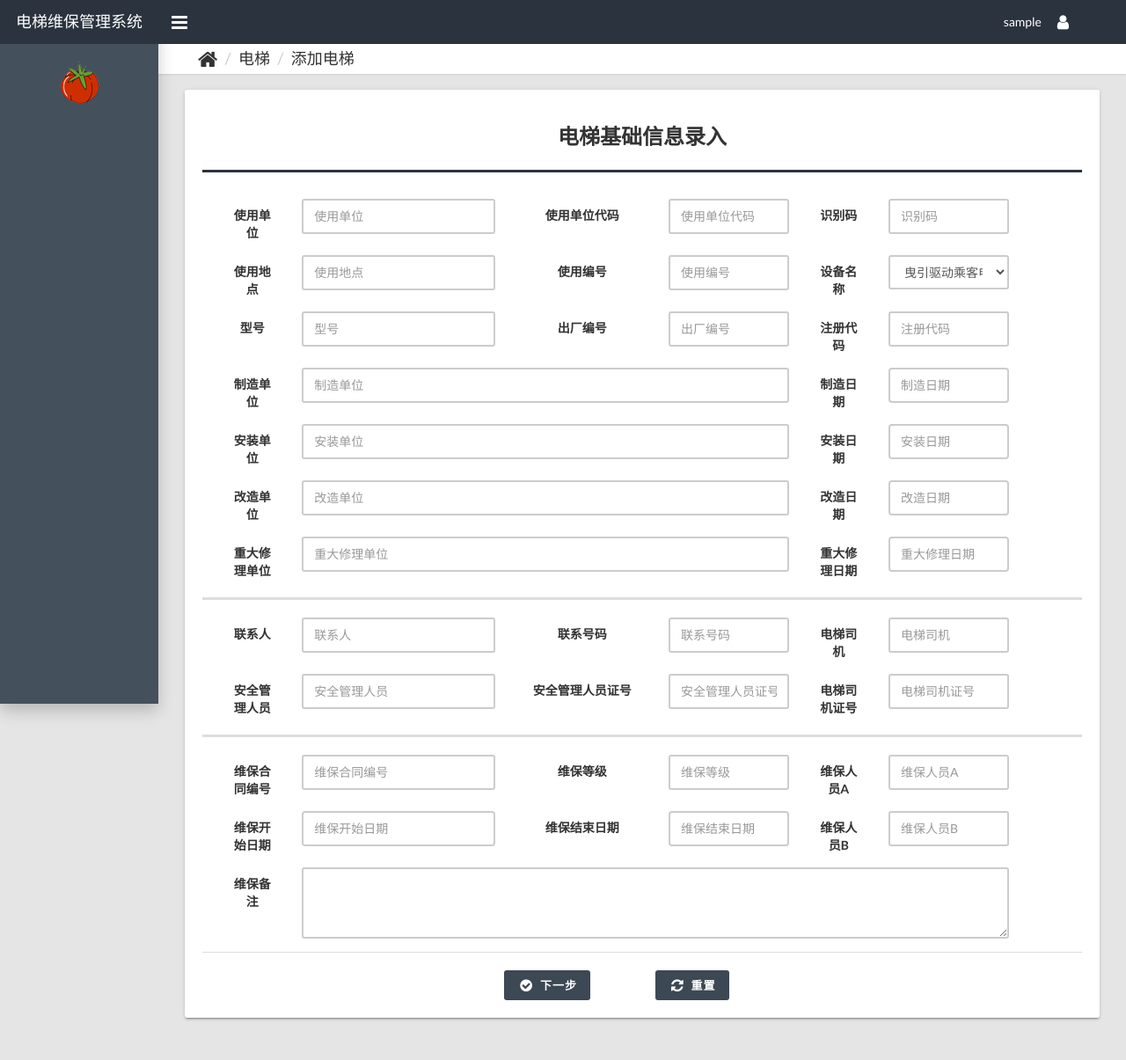
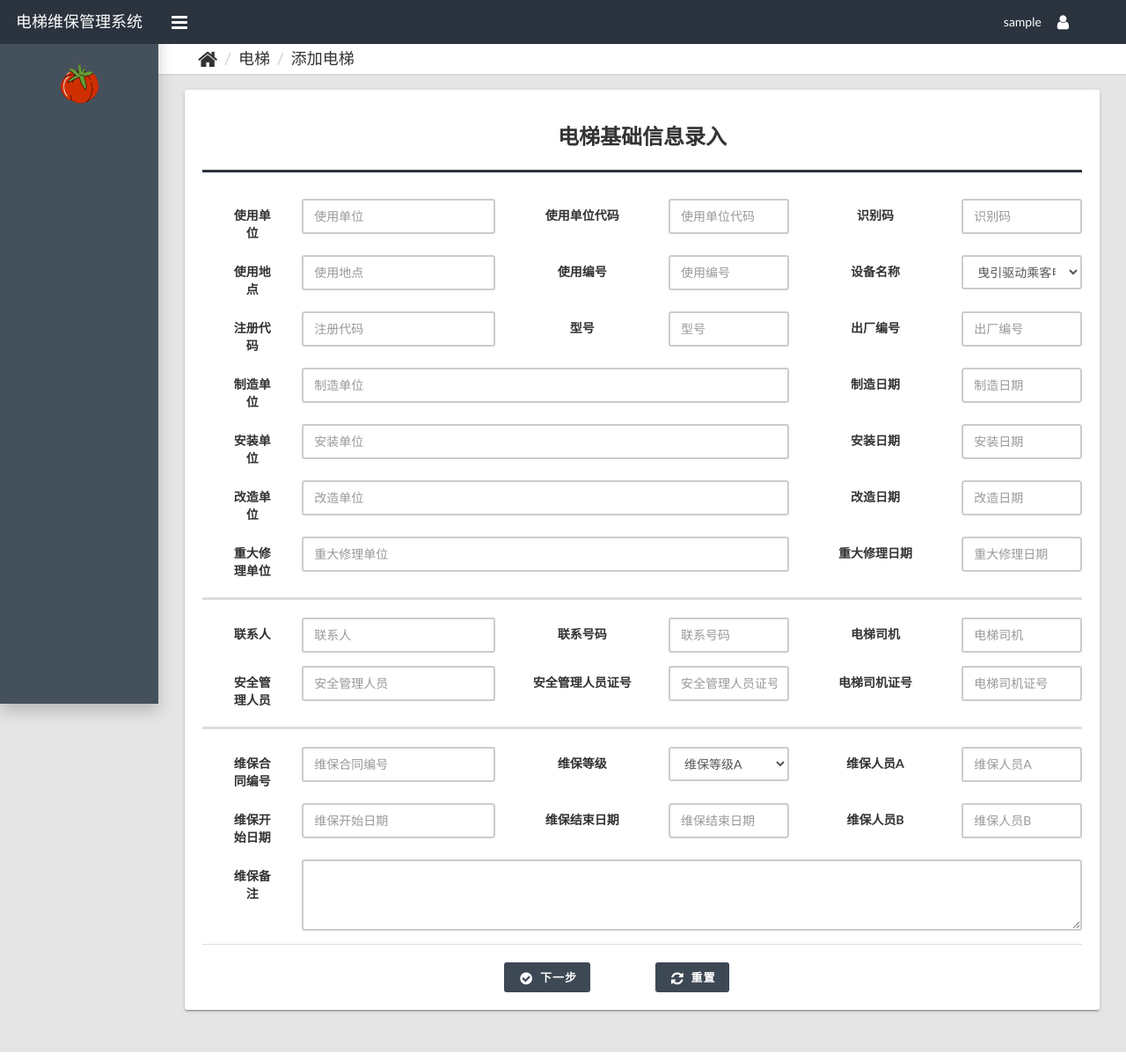
Before and after one commit to llittleTomato/emms, a Flask app: page /elevator_basic_data_input/ in a window 1280 px wide. Shown: the whole page at 88% size. Run offline with Flask 2, Linux system fonts and the light colour scheme; a user stored in the database is signed in; some libraries are stand-ins or nearby versions.

Commit message:
完善电梯数据录入视图函数

```diff
--- /dev/null
+++ b/app/static/js/inputValidate.js
@@ -0,0 +1,3 @@
+function  default_input(default_var) {
+
+}
--- a/app/templates/elevatorInput_basic.html
+++ b/app/templates/elevatorInput_basic.html
@@ -22,88 +22,89 @@
                         <div class="form-group" style="margin-left: 15px">
                             <label class="control-label col-md-1" for="sydw">使用单位</label>
                             <div class="col-md-3">
-                                <input id="sydw" class="form-control" type="text" name="sydw" placeholder="使用单位">
+                                <input id="sydw" class="form-control" type="text" name="sydw" placeholder="使用单位" required>
                             </div>
                             <label class="control-label col-md-2" for="sydwdm">使用单位代码</label>
                             <div class="col-md-2">
                                 <input id="sydwdm" class="form-control" type="text" name="sydwdm" placeholder="使用单位代码">
                             </div>
-                            <label class="control-label col-md-1" for="sbm">识别码</label>
+                            <label class="control-label col-md-2" for="sbm">识别码</label>
                             <div class="col-md-2">
-                                <input id="sbm" class="form-control" type="text" name="sbm" placeholder="识别码">
+                                <input id="sbm" class="form-control" type="text" name="sbm" placeholder="识别码" required pattern="[0-9]{6}" title="6位数字" maxlength="6">
                             </div>
                         </div>
                         <div class="form-group" style="margin-left: 15px">
                             <label class="control-label col-md-1" for="sydd">使用地点</label>
                             <div class="col-md-3">
-                                <input id="sydd" class="form-control" type="text" name="sydd" placeholder="使用地点">
+                                <input id="sydd" class="form-control" type="text" name="sydd" placeholder="使用地点" required>
                             </div>
                             <label class="control-label col-md-2" for="sybh">使用编号</label>
                             <div class="col-md-2">
-                                <input id="sybh" class="form-control" type="text" name="sybh" placeholder="使用编号">
+                                <input id="sybh" class="form-control" type="text" name="sybh" placeholder="使用编号" required>
                             </div>
-                            <label class="control-label col-md-1" for="sbmc">设备名称</label>
+                            <label class="control-label col-md-2" for="sbmc">设备名称</label>
                             <div class="col-md-2">
                                 <select id="sbmc" name="sbmc" class="form-control">
-                                    <option value="ele_room">曳引驱动乘客电梯</option>
+                                    <option value="ele_room" selected="selected">曳引驱动乘客电梯</option>
                                     <option value="ele_no_room">曳引驱动乘客电梯(无机房)</option>
                                     <option value="escalator">自动扶梯</option>
                                     <option value="passenger_conveyor">自动人行道</option>
+                                    <option value="dumb_waiter">杂物电梯</option>
                                 </select>
                             </div>
                         </div>
                         <div class="form-group" style="margin-left: 15px">
-                            <label class="control-label col-md-1" for="xh">型号</label>
+                            <label class="control-label col-md-1" for="zcdm">注册代码</label>
                             <div class="col-md-3">
-                                <input id="xh" class="form-control" type="text" name="xh" placeholder="型号">
+                                <input id="zcdm" class="form-control" type="text" name="zcdm" placeholder="注册代码" required pattern="[0-9]{20}" title="20位数字" maxlength="20">
+                            </div>
+                            <label class="control-label col-md-2" for="xh">型号</label>
+                            <div class="col-md-2">
+                                <input id="xh" class="form-control" type="text" name="xh" placeholder="型号" required>
                             </div>
                             <label class="control-label col-md-2" for="ccbh">出厂编号</label>
                             <div class="col-md-2">
-                                <input id="ccbh" class="form-control" type="text" name="ccbh" placeholder="出厂编号">
-                            </div>
-                            <label class="control-label col-md-1" for="zcdm">注册代码</label>
-                            <div class="col-md-2">
-                                <input id="zcdm" class="form-control" type="text" name="zcdm" placeholder="注册代码">
+                                <input id="ccbh" class="form-control" type="text" name="ccbh" placeholder="出厂编号" required>
                             </div>
                         </div>
                         <div class="form-group" style="margin-left: 15px">
                             <label class="control-label col-md-1" for="zzdw">制造单位</label>
                             <div class="col-md-7">
-                                <input id="zzdw" class="form-control" type="text" name="zzdw" placeholder="制造单位">
+                                <input id="zzdw" class="form-control" type="text" name="zzdw" placeholder="制造单位" required>
                             </div>
-                            <label class="control-label col-md-1" for="zzrq">制造日期</label>
+                            <label class="control-label col-md-2" for="zzrq">制造日期</label>
                             <div class="col-md-2">
-                                <input class="form-control datepicker" id="zzrq" type="text" name="zzrq" placeholder="制造日期">
+                                <input class="form-control datepicker" id="zzrq" type="text" name="zzrq" placeholder="制造日期" required>
                             </div>
                         </div>
                         <div class="form-group" style="margin-left: 15px">
                             <label class="control-label col-md-1" for="azdw">安装单位</label>
                             <div class="col-md-7">
-                                <input id="azdw" class="form-control" type="text" name="azdw" placeholder="安装单位">
+                                <input id="azdw" class="form-control" type="text" name="azdw" placeholder="安装单位" required>
                             </div>
-                            <label class="control-label col-md-1" for="azrq">安装日期</label>
+                            <label class="control-label col-md-2" for="azrq">安装日期</label>
                             <div class="col-md-2">
-                                <input class="form-control datepicker" id="azrq" type="text" name="azrq" placeholder="安装日期">
+                                <input class="form-control datepicker" id="azrq" type="text" name="azrq" placeholder="安装日期" required>
                             </div>
                         </div>
                         <div class="form-group" style="margin-left: 15px">
                             <label class="control-label col-md-1" for="gzdw">改造单位</label>
                             <div class="col-md-7">
-                                <input id="gzdw" class="form-control" type="text" name="gzdw" placeholder="改造单位">
+                                <input id="gzdw" class="form-control" type="text" name="gzdw" placeholder="改造单位" required>
                             </div>
-                            <label class="control-label col-md-1" for="gzrq">改造日期</label>
+                            <label class="control-label col-md-2" for="gzrq">改造日期</label>
                             <div class="col-md-2">
-                                <input class="form-control datepicker" id="gzrq" type="text" name="gzrq" placeholder="改造日期">
+                                <input class="form-control datepicker" id="gzrq" type="text" name="gzrq" placeholder="改造日期" required>
                             </div>
                         </div>
                         <div class="form-group" style="margin-left: 15px">
                             <label class="control-label col-md-1" for="zdxldw">重大修理单位</label>
                             <div class="col-md-7">
-                                <input id="zdxldw" class="form-control" type="text" name="zdxldw" placeholder="重大修理单位">
+                                <input id="zdxldw" class="form-control" type="text" name="zdxldw" placeholder="重大修理单位" required>
                             </div>
-                            <label class="control-label col-md-1" for="zdxlrq">重大修理日期</label>
+                            <label class="control-label col-md-2" for="zdxlrq">重大修理日期</label>
                             <div class="col-md-2">
-                                <input class="form-control datepicker" id="zdxlrq" type="text" name="zdxlrq" placeholder="重大修理日期">
+                                <input class="form-control datepicker" id="zdxlrq" type="text" name="zdxlrq" placeholder="重大修理日期" required>
                             </div>
                         </div>
                         <!--分隔符-->
@@ -112,29 +113,29 @@
                         <div class="form-group" style="margin-left: 15px">
                             <label class="control-label col-md-1" for="lxr">联系人</label>
                             <div class="col-md-3">
-                                <input id="lxr" class="form-control" type="text" name="lxr" placeholder="联系人">
+                                <input id="lxr" class="form-control" type="text" name="lxr" placeholder="联系人" required>
                             </div>
                             <label class="control-label col-md-2" for="lxhm">联系号码</label>
                             <div class="col-md-2">
-                                <input id="lxhm" class="form-control" type="text" name="lxhm" placeholder="联系号码">
+                                <input id="lxhm" class="form-control" type="text" name="lxhm" placeholder="联系号码" required pattern="^(13[0-9]|14[5|7]|15[0|1|2|3|5|6|7|8|9]|18[0|1|2|3|5|6|7|8|9])\d{8}$" title="11位手机号码">
                             </div>
-                            <label class="control-label col-md-1" for="dtsj">电梯司机</label>
+                            <label class="control-label col-md-2" for="dtsj">电梯司机</label>
                             <div class="col-md-2">
-                                <input id="dtsj" class="form-control" type="text" name="dtsj" placeholder="电梯司机">
+                                <input id="dtsj" class="form-control" type="text" name="dtsj" placeholder="电梯司机" required>
                             </div>
                         </div>
                         <div class="form-group" style="margin-left: 15px">
                             <label class="control-label col-md-1" for="aqglry">安全管理人员</label>
                             <div class="col-md-3">
-                                <input id="aqglry" class="form-control" type="text" name="aqglry" placeholder="安全管理人员">
+                                <input id="aqglry" class="form-control" type="text" name="aqglry" placeholder="安全管理人员" required>
                             </div>
                             <label class="control-label col-md-2" for="aqglryzh">安全管理人员证号</label>
                             <div class="col-md-2">
-                                <input id="aqglryzh" class="form-control" type="text" name="aqglryzh" placeholder="安全管理人员证号">
+                                <input id="aqglryzh" class="form-control" type="text" name="aqglryzh" placeholder="安全管理人员证号" required>
                             </div>
-                            <label class="control-label col-md-1" for="dtsjzh">电梯司机证号</label>
+                            <label class="control-label col-md-2" for="dtsjzh">电梯司机证号</label>
                             <div class="col-md-2">
-                                <input id="dtsjzh" class="form-control" type="text" name="dtsjzh" placeholder="电梯司机证号">
+                                <input id="dtsjzh" class="form-control" type="text" name="dtsjzh" placeholder="电梯司机证号" required>
                             </div>
                         </div>
                         <!--分隔符-->
@@ -143,35 +144,39 @@
                         <div class="form-group" style="margin-left: 15px">
                             <label class="control-label col-md-1" for="wbhtbh">维保合同编号</label>
                             <div class="col-md-3">
-                                <input id="wbhtbh" class="form-control" type="text" name="wbhtbh" placeholder="维保合同编号">
+                                <input id="wbhtbh" class="form-control" type="text" name="wbhtbh" placeholder="维保合同编号" required>
                             </div>
                             <label class="control-label col-md-2" for="wbdj">维保等级</label>
                             <div class="col-md-2">
-                                <input id="wbdj" class="form-control" type="text" name="wbdj" placeholder="维保等级">
+                                <select id="wbdj" name="wbdj" class="form-control">
+                                    <option value="A" selected="selected">维保等级A</option>
+                                    <option value="B">维保等级B</option>
+                                    <option value="C">维保等级C</option>
+                                </select>
                             </div>
-                            <label class="control-label col-md-1" for="wbry_a">维保人员A</label>
+                            <label class="control-label col-md-2" for="wbry_a">维保人员A</label>
                             <div class="col-md-2">
-                                <input id="wbry_a" class="form-control" type="text" name="wbry_a" placeholder="维保人员A">
+                                <input id="wbry_a" class="form-control" type="text" name="wbry_a" placeholder="维保人员A" required>
                             </div>
                         </div>
                         <div class="form-group" style="margin-left: 15px">
                             <label class="control-label col-md-1" for="wbksrq">维保开始日期</label>
                             <div class="col-md-3">
-                                <input id="wbksrq" class="form-control datepicker" type="text" name="wbksrq" placeholder="维保开始日期">
+                                <input id="wbksrq" class="form-control datepicker" type="text" name="wbksrq" placeholder="维保开始日期" required>
                             </div>
                             <label class="control-label col-md-2" for="wbjsrq">维保结束日期</label>
                             <div class="col-md-2">
-                                <input id="wbjsrq" class="form-control datepicker" type="text" name="wbjsrq" placeholder="维保结束日期">
+                                <input id="wbjsrq" class="form-control datepicker" type="text" name="wbjsrq" placeholder="维保结束日期" required>
                             </div>
-                            <label class="control-label col-md-1" for="wbry_b">维保人员B</label>
+                            <label class="control-label col-md-2" for="wbry_b">维保人员B</label>
                             <div class="col-md-2">
-                                <input id="wbry_b" class="form-control" type="text" name="wbry_b" placeholder="维保人员B">
+                                <input id="wbry_b" class="form-control" type="text" name="wbry_b" placeholder="维保人员B" required>
                             </div>
                         </div>
                         <div class="form-group" style="margin-left: 15px">
                             <label class="control-label col-md-1" for="wbbz">维保备注</label>
-                            <div class="col-md-10">
-                                <textarea class="form-control" id="wbbz" rows="3"></textarea>
+                            <div class="col-md-11">
+                                <textarea class="form-control" id="wbbz" rows="3" required></textarea>
                             </div>
                         </div>
                         <div class="card-footer">
@@ -180,7 +185,7 @@
                                     <button class="btn btn-primary icon-btn" type="submit"><i class="fa fa-fw fa-lg fa-check-circle"></i>下一步</button>
                                 </div>
                                 <div class="col-md-2">
-                                    <button class="btn btn-primary icon-btn" type="button"><i class="fa fa-fw fa-lg fa-refresh"></i>重置</button>
+                                    <button class="btn btn-primary icon-btn" type="reset"><i class="fa fa-fw fa-lg fa-refresh"></i>重置</button>
                                 </div>
                             </div>
                         </div>
--- a/app/templates/userRegister.html
+++ b/app/templates/userRegister.html
@@ -17,7 +17,7 @@
         <div class="col-md-4 col-md-offset-4">
             <div class="card">
                 <div class="row">
-                    <div class="col-md-6 col-md-offset-3">
+                    <div class="col-md-10 col-md-offset-1">
                         <div class="card-title">
                             <h3>添加用户</h3>
                         </div>
```
Also changed, not shown: app/models/elevator.py (+118 -79 lines), app/templates/elevatorInput_machine.html (+56 -47 lines), app/view/elevator.py (+14 -6 lines), app/static/js/main.js (line endings or trailing spaces).
